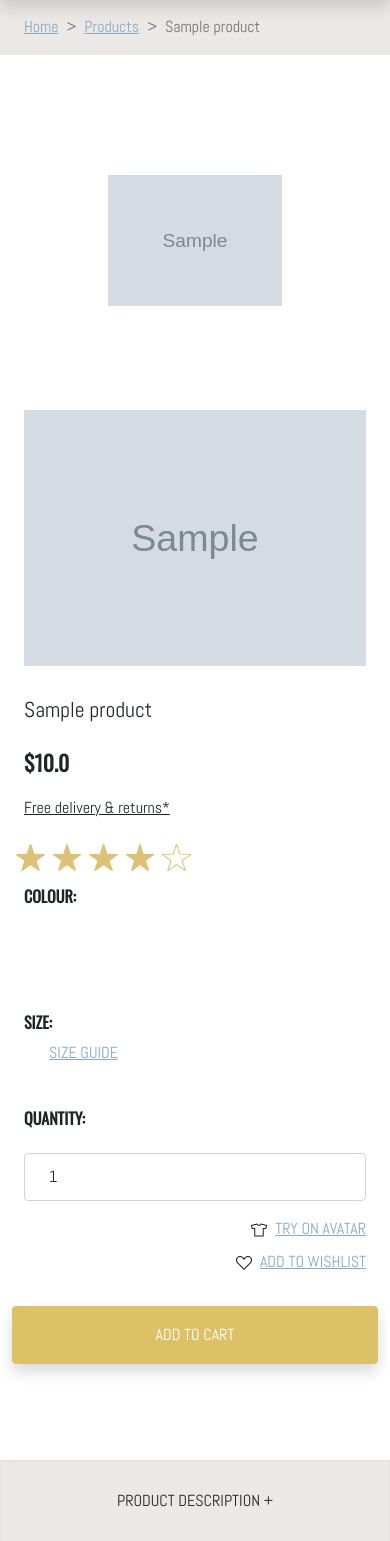
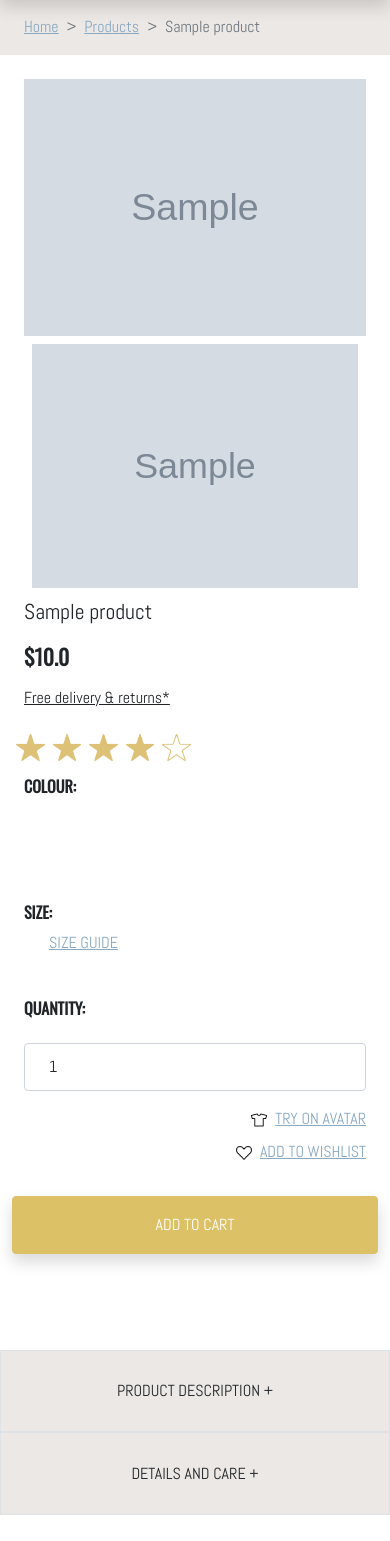
Before and after one commit to marktheskies/theidleman, a Django app: page /products/1 in a window 390 px wide. Shown: the part 89-1630 px from the top of the page. Run offline with Django 3.2, Linux system fonts and the light colour scheme; tables that the repository leaves empty hold one stand-in row (values such as "Sample post"); grey boxes marked "Sample" are stand-in pictures; style sheets or scripts are compiled from the project's sources; some libraries are stand-ins or nearby versions.

Commit message:
Optimised mobile responsiveness for product main and additional images

```diff
--- a/templates/product_details.html
+++ b/templates/product_details.html
@@ -33,8 +33,8 @@
     <div class="container">
         <div class="row">
             <!-- Main Image -->
-            <div class="col-md-6 p-5">
-                <div class="p-5">
+            <div class="col-md-6 p-md-5">
+                <div class="p-md-5">
                     <img src="{{ product.image.url }}" class="img-fluid" alt="product main image">
                 </div>
             </div>
@@ -43,13 +43,13 @@
                 {% comment %} Additional Product Images {% endcomment %}
                 {% load static %}
                 {% for image in first_three_additional_images %}
-                <img src="{{ image.image.url }}" class="img-fluid py-2" alt="product secondary image">
+                <img src="{{ image.image.url }}" class="img-fluid py-2 px-2 additional-images" alt="product secondary image">
                 {% endfor %}
             </div>
             <!-- Product Name, Price and shipping-->
-            <div class="col-md-4 mt-3 pe-md-5">
-                <p class="fs-4 py-1">{{ product.name }}</p>
-                <h4 class="fw-bolder py-1">${{ product.price }}</h4>
+            <div class="col-md-4 mt-md-3 pe-md-5">
+                <p class="fs-4 py-md-1">{{ product.name }}</p>
+                <h4 class="fw-bolder py-md-1">${{ product.price }}</h4>
                 <p class="py-2">
                     {% if product.free_delivery %}
                     <u>Free delivery & returns*</u>
```
